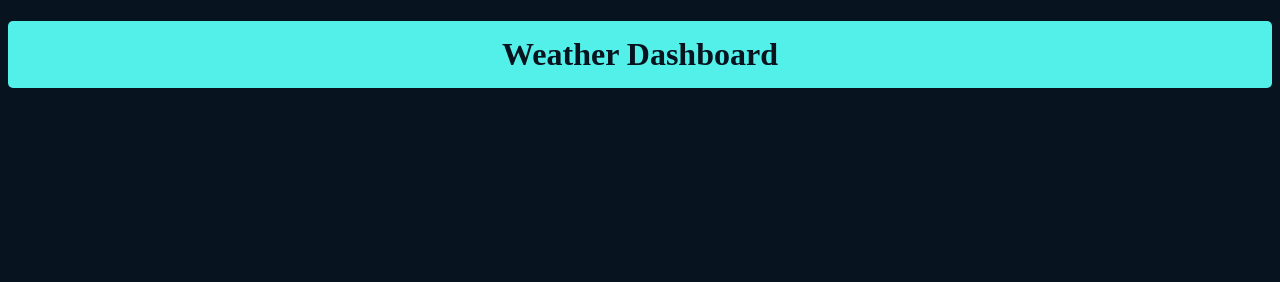
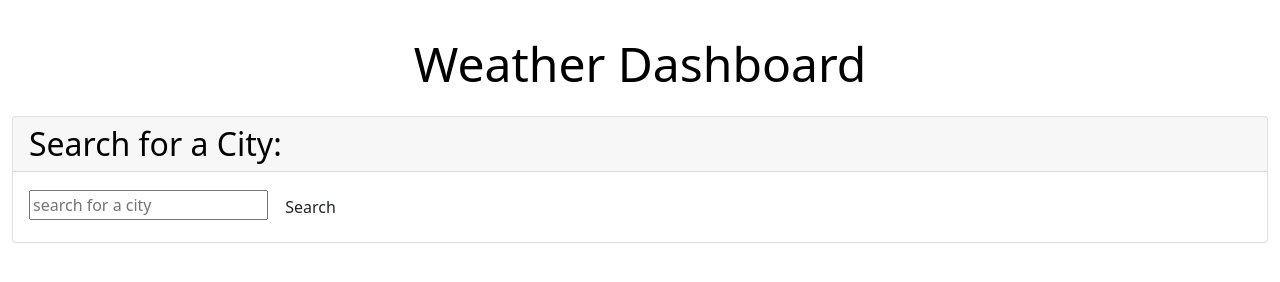
Before and after one commit to explorer7733/AnnaK-weather-dashboard, a plain HTML site: page index.html in a window 1280 px wide. Drawn offline with nearby package versions, Linux system fonts and the light colour scheme; files whose address does not match are found by name.

Commit message:
add assets folder and move files there

```diff
--- /dev/null
+++ b/assets/css/style.css
@@ -0,0 +1,24 @@
+body {
+    background-color: var(--dark-blue);
+    color: var(--aqua);
+}
+
+/*CSS for header*/
+header {
+    background-color: var(--dark-blue);
+}
+
+h1 {
+  font-size: 3em;
+  background-color: var(--aqua);
+  color: var(--dark-blue);
+  display: flex;
+  flex-wrap: wrap;
+  justify-content: center;
+  padding-top: 15px;
+  padding-bottom: 15px;
+  border-radius: 5px;
+  margin-top: 20px;
+  margin-left: 15px;
+  margin-right: 15px;
+}
--- a/js/script.js
+++ b/assets/js/script.js
@@ -5,6 +5,6 @@ const weatherApiKey = "f6c9d2164ce729074aa0a044b7c73a36";
 
 /*we wll collect user input for the city name and in stire it in varibale let city =    ; */
 /*need to specify state & country variables in API call */
-let cityName =
+/*let cityName =
 let stateName =
-let countryName =
+let countryName =*/
--- a/css/style.css
+++ /dev/null
@@ -1,30 +0,0 @@
-/*CSS variables*/
-:root {
-    --dark-blue: #07131e;
-    --aqua:#53EFE9;
-    --white: white;
-    --cambria: Cambria, Cochin, Georgia, Times, 'Times New Roman', serif;
-    --italic: italic;
-}
-
-body {
-    background-color: var(--dark-blue);
-}
-
-main {
-    color: var(--aqua);
-}
-
-/*CSS for header h1*/
-h1 {
-  font-size: 2em;
-  margin: 0.67em 0;
-  background-color: var(--aqua);
-  color: var(--dark-blue);
-  display: flex;
-  flex-wrap: wrap;
-  justify-content: center;
-  padding-top: 15px;
-  padding-bottom: 15px;
-  border-radius: 5px;
-}
--- a/index.html
+++ b/index.html
@@ -4,16 +4,30 @@
     <head>
         <meta charset="UTF-8" />
         <meta name="viewport" content="width=device-width, initial-scale=1.0" />
-        <link rel="stylesheet" href="./css/style.css">
+        <link
+          href="https://cdn.jsdelivr.net/npm/bootstrap@5.1.3/dist/css/bootstrap.min.css" rel="stylesheet"
+          integrity="sha384-1BmE4kWBq78iYhFldvKuhfTAU6auU8tT94WrHftjDbrCEXSU1oBoqyl2QvZ6jIW3" crossorigin="anonymous"/>
+        <link href="https://fonts.googleapis.com/css?family=IBM+Plex+Sans:400,400i,700&display=swap" rel="stylesheet"> <!--check if needed-->
+        <link rel="stylesheet" href="https://cdnjs.cloudflare.com/ajax/libs/font-awesome/5.11.2/css/all.min.css"><!--check if needed-->
+        <link rel="stylesheet" href="./assets/css/style.css">
         <title>AnnaK Weather Dashboard</title>
     </head>
 
-    <body class="min-100-vh flex-column">
-        <header class="p-5 text-center text-white bg-primary" >
-            <h1>Weather Dashboard</h1>
+    <body>
+        <header>
+            <h1><span>Weather Dashboard</span></h1>
         </header>
 
-        <main>
+        <main class="container-fluid" >
+            <!--search form-->
+            <div class="card">
+                <h2 class="card-header">Search for a City:</h2>
+                <form id="search-form" class="card-body">
+                    <input type="text" id="citySearch" placeholder="search for a city">
+                    <button type="submit" class="btn">Search</button>
+                </form>
+
+            </div>
 
         </main>
 
```
